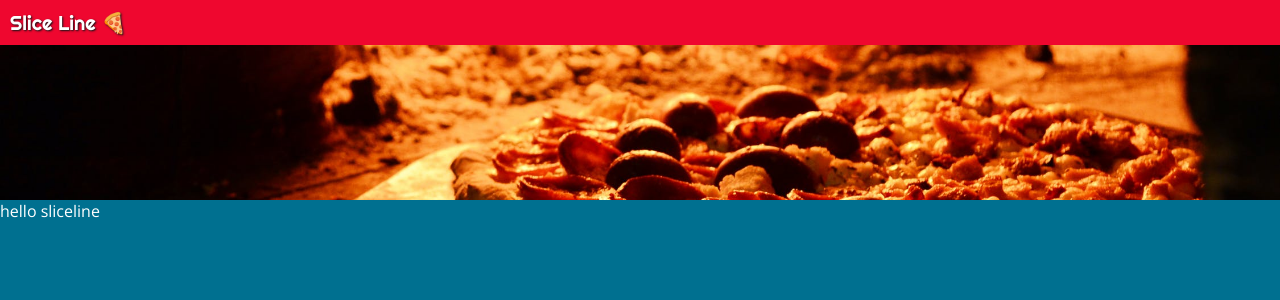
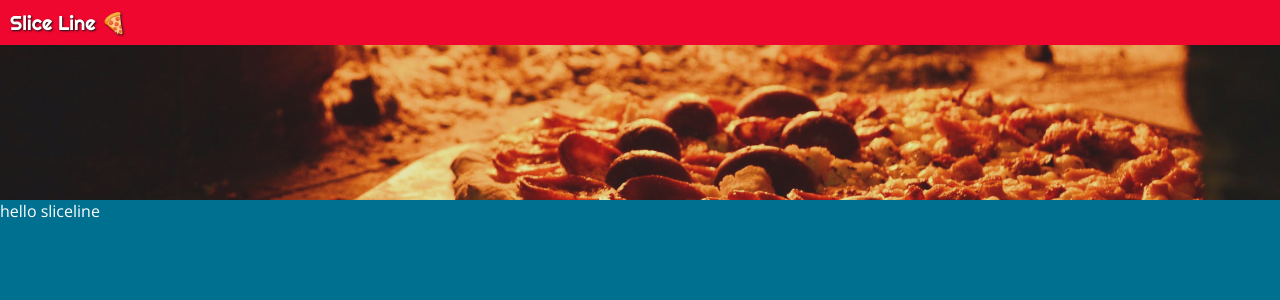
Before and after one commit to behnamcode/koala, a React (Create React App) app: page / in a window 1280 px wide. Shown: the top 300 px of the page. Built offline with nearby package versions, Linux system fonts and the light colour scheme.

Commit message:
add filter on Banner

```diff
--- a/src/Banner/Banner.js
+++ b/src/Banner/Banner.js
@@ -6,4 +6,6 @@ export const Banner = styled.div`
   background-image: url(img/Banner.jpeg);
   background-position: center;
   background-size: cover;
+  filter:contrast(80%);
+
 `;
--- a/src/NavBar/NavBar.js
+++ b/src/NavBar/NavBar.js
@@ -9,6 +9,7 @@ const NavBarStyled = styled.div`
   padding: 10px;
   position: fixed;
   width: 100%;
+  z-index:999;
 `;
 //11
 const Logo = styled(Title)`
```
